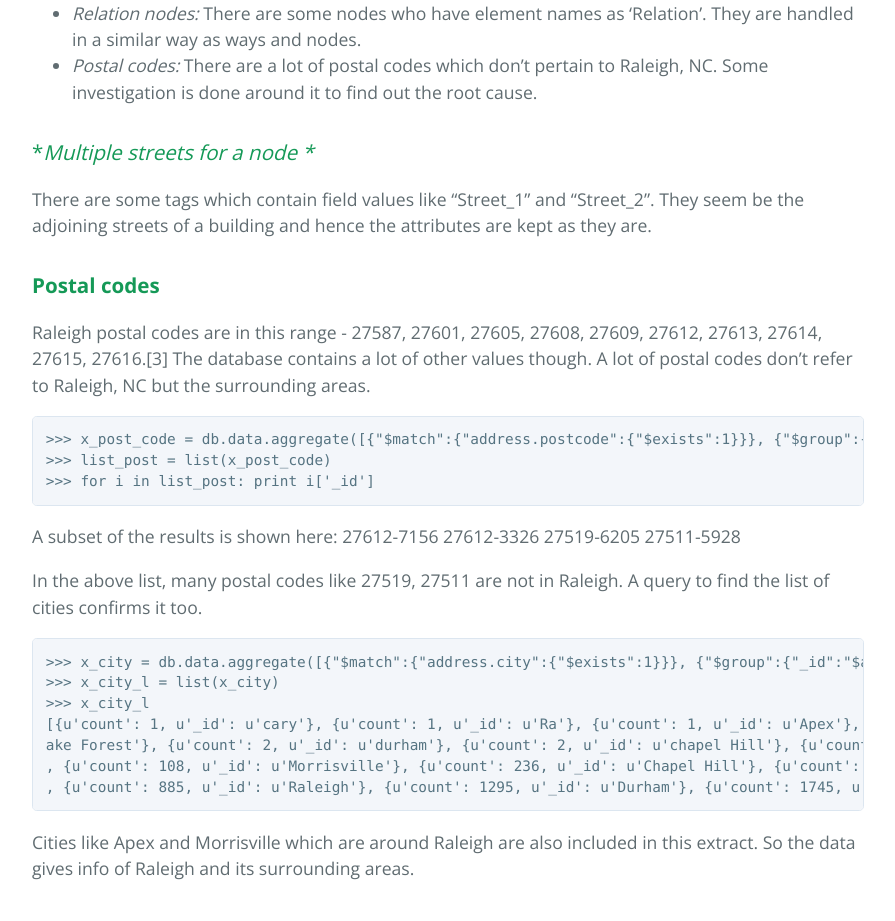
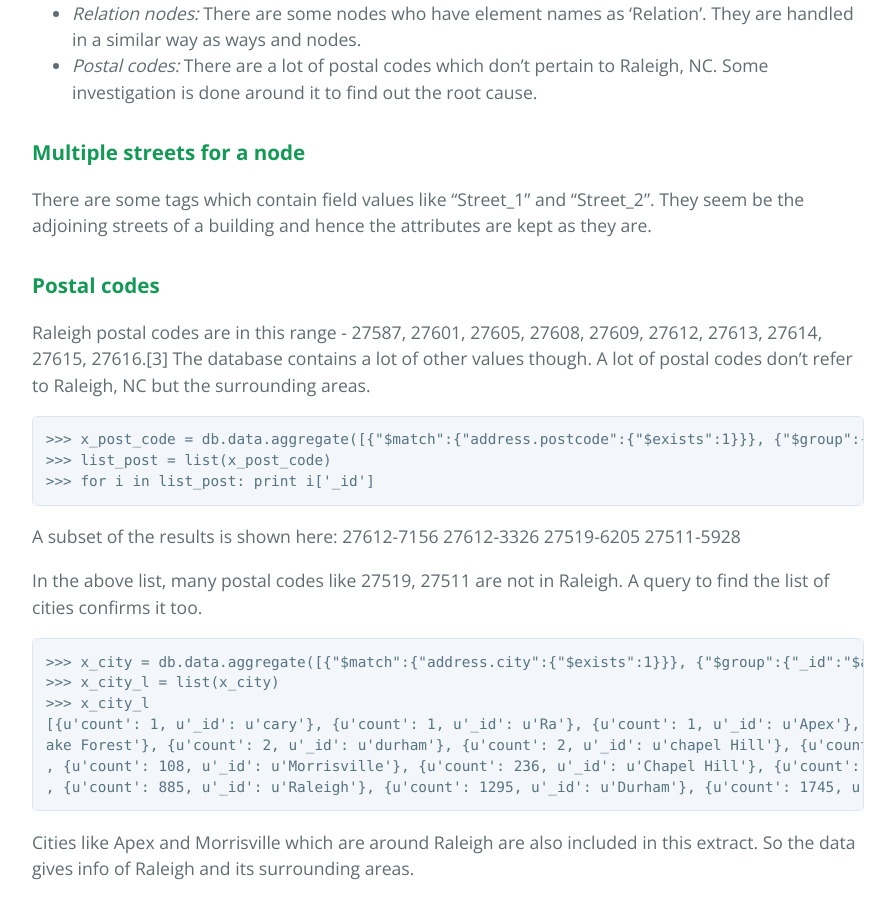
Before and after one commit to Inquisitive-Geek/OSM_Raleigh_Data_Wrangling_with_MongoDB, a plain HTML site: page index.html in a window 1280 px wide. Shown: the part 921-1842 px from the top of the page, without its empty margins (192-1087 px from the left). Drawn offline with nearby package versions, Linux system fonts and the light colour scheme.

```diff
--- a/index.html
+++ b/index.html
@@ -39,7 +39,7 @@
 </ul>
 
 <h3>
-<a id="multiple-streets-for-a-node-" class="anchor" href="#multiple-streets-for-a-node-" aria-hidden="true"><span class="octicon octicon-link"></span></a>*<em>Multiple streets for a node *</em>
+<a id="multiple-streets-for-a-node" class="anchor" href="#multiple-streets-for-a-node" aria-hidden="true"><span class="octicon octicon-link"></span></a><strong>Multiple streets for a node</strong>
 </h3>
 
 <p>There are some tags which contain field values like “Street_1” and “Street_2”. They seem be the adjoining streets of a building and hence the attributes are kept as they are. </p>
```
Also changed, not shown: params.json (+1 -1 lines).
